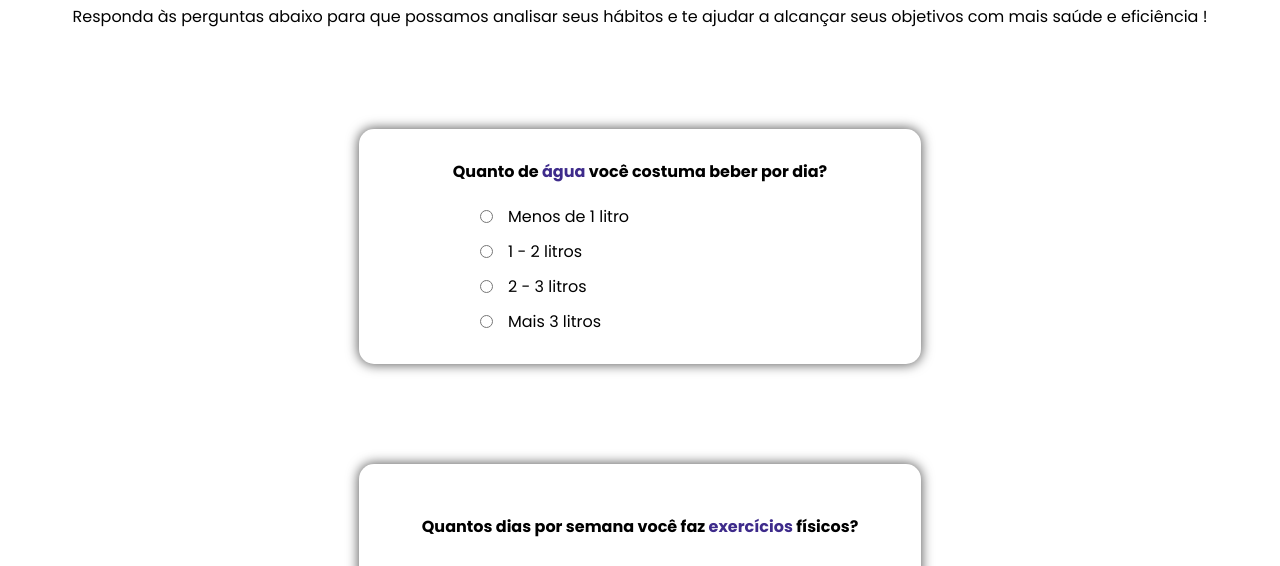
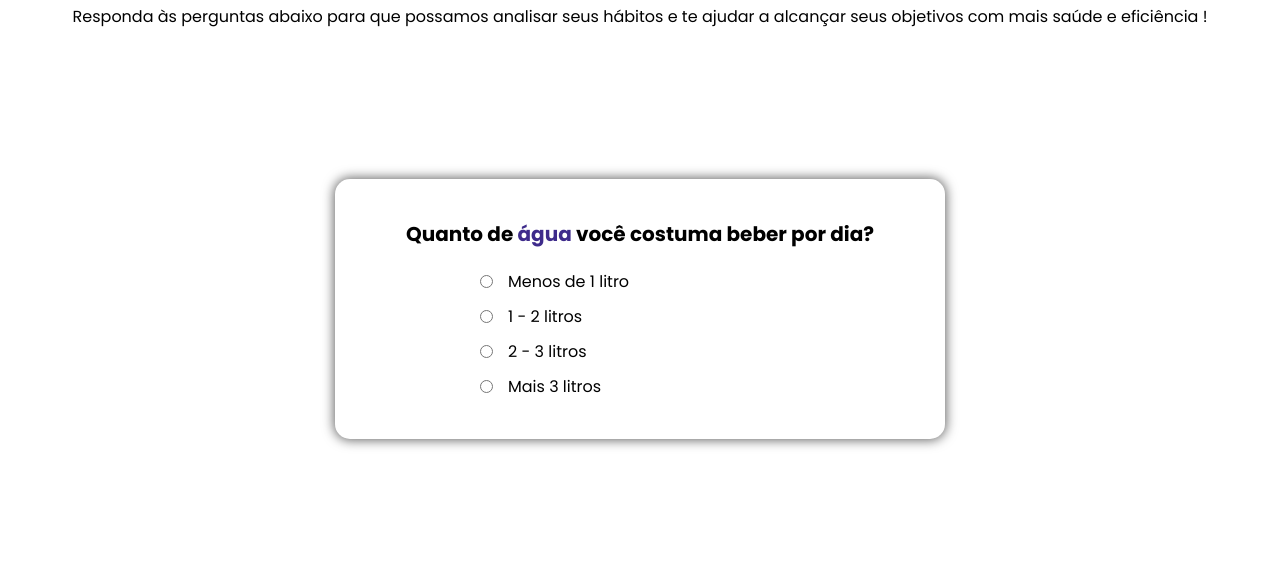
Before and after one commit to kayqueFranco/MeuRitmo, a plain HTML site: page Front-end/perguntas.html in a window 1280 px wide. Shown: the part 194-760 px from the top of the page. Drawn offline with Linux system fonts and the light colour scheme.

Commit message:
Deixando a página de perguntas responsiva

```diff
--- a/Front-end/style/login.css
+++ b/Front-end/style/login.css
@@ -30,7 +30,7 @@ body {
     gap: 8px;
     height: fit-content;
     box-shadow: 0px 10px 15px -3px rgba(0, 0, 0, 0.1);
-    transition: background-color 0.3s ease;
+    transition: 0.3s ease;
 }
 
 .btn-default:hover {
--- a/Front-end/style/perguntas.css
+++ b/Front-end/style/perguntas.css
@@ -17,7 +17,7 @@
     text-align: center;
 }
 
-.formulario .card-perguntas{
+.formulario .card-perguntas {
     padding: 30px 20px;
     box-shadow: 0px 0px 12px 1px rgb(97, 97, 97);
     border-radius: 15px;
@@ -65,4 +65,43 @@
     border: #fff;
     border-radius: 10px;
     cursor: pointer;
+    transition: 0.3s ease;
 }
+
+@media (min-width: 576px) {}
+
+/* Tablet Portrait */
+@media (min-width: 768px) {}
+
+@media (min-width: 992px) {}
+
+/* PCS e Notebooks */
+@media (min-width: 1200px) {
+
+    .formulario .card-perguntas {
+        padding: 40px 30px;
+    }
+
+    .formulario div {
+        margin: 150px 0px 0px 0px;
+    }
+
+    .card-perguntas label {
+        font-size: 20px;
+        max-width: 100%;
+    }
+
+    .formulario div label {
+        max-width: 550px;
+        font-weight: 700;
+    }
+
+    .formulario div p {
+        max-width: 450px;
+    }
+
+    #button a:hover {
+        background-color: #625499;
+    }
+
+}
```
Also changed, not shown: Front-end/style/informacoes.css (+4 -3 lines).
